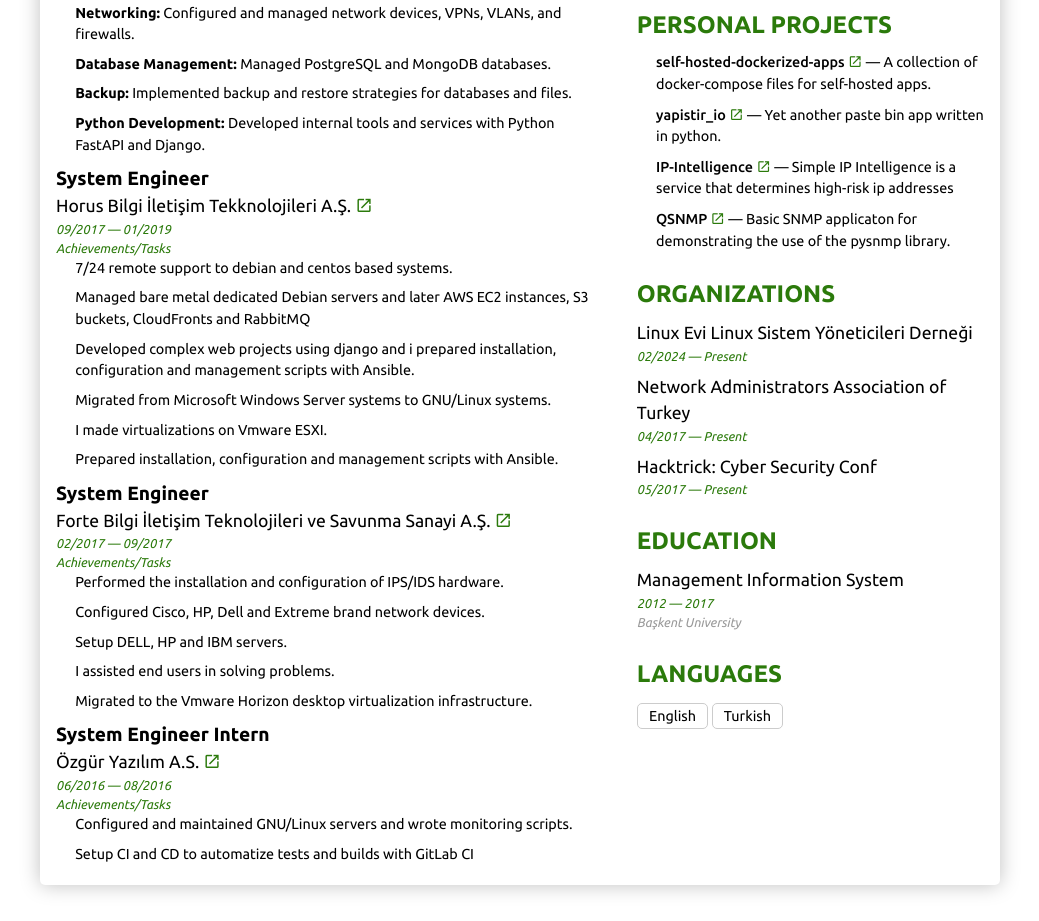
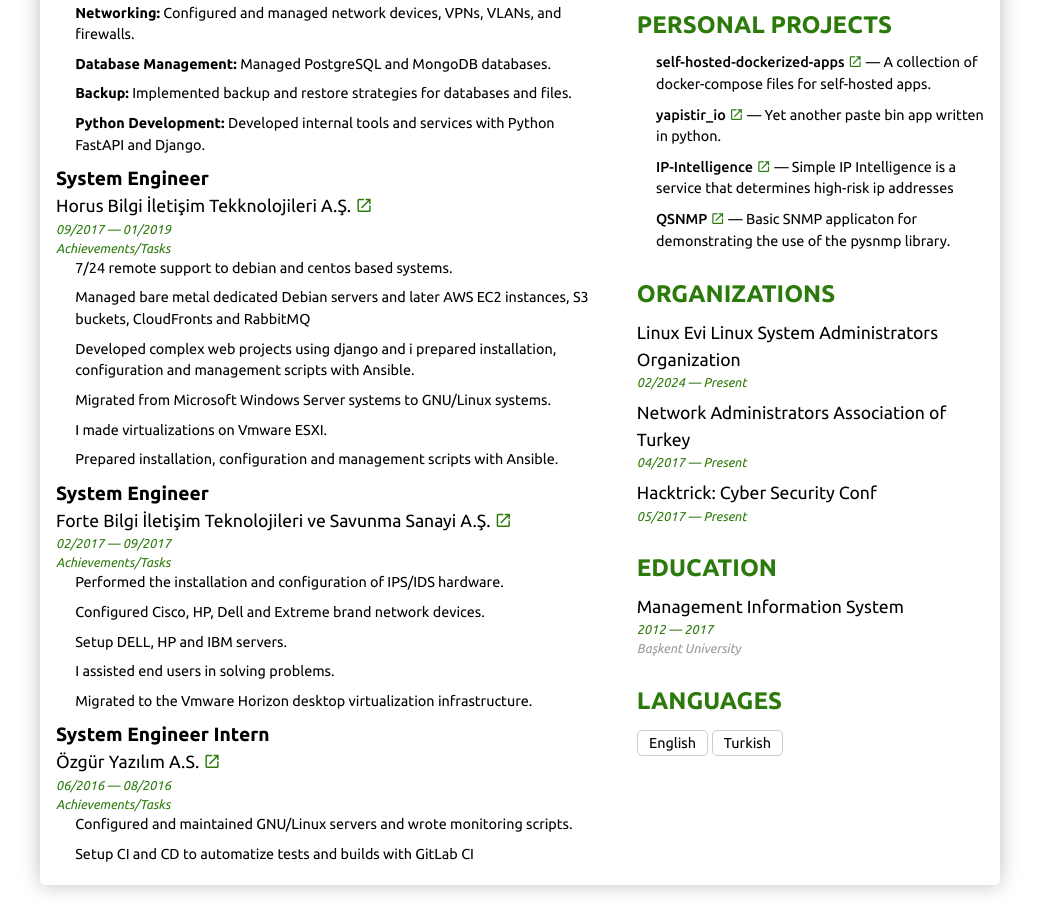
Before and after one commit to mertcangokgoz/cv, a plain HTML site: page index.html in a window 1280 px wide. Shown: the part 690-1611 px from the top of the page, without its empty margins (120-1159 px from the left). Drawn offline with nearby package versions, Linux system fonts and the light colour scheme; a script that the page names is missing.

Commit message:
Update index.html

```diff
--- a/index.html
+++ b/index.html
@@ -286,7 +286,8 @@
             <div class="cv-section">
               <h2>Organizations</h2>
               <div class="work-experience">
-                <h4><a href="https://linuxevi.org/" target="_blank">Linux Evi Linux Sistem Yöneticileri Derneği</a></h4>
+                <h4><a href="https://linuxevi.org/" target="_blank">Linux Evi Linux System Administrators
+                    Organization</a></h4>
                 <div class="sub color">02/2024 &mdash; Present</div>
               </div>
               <div class="work-experience">
```
